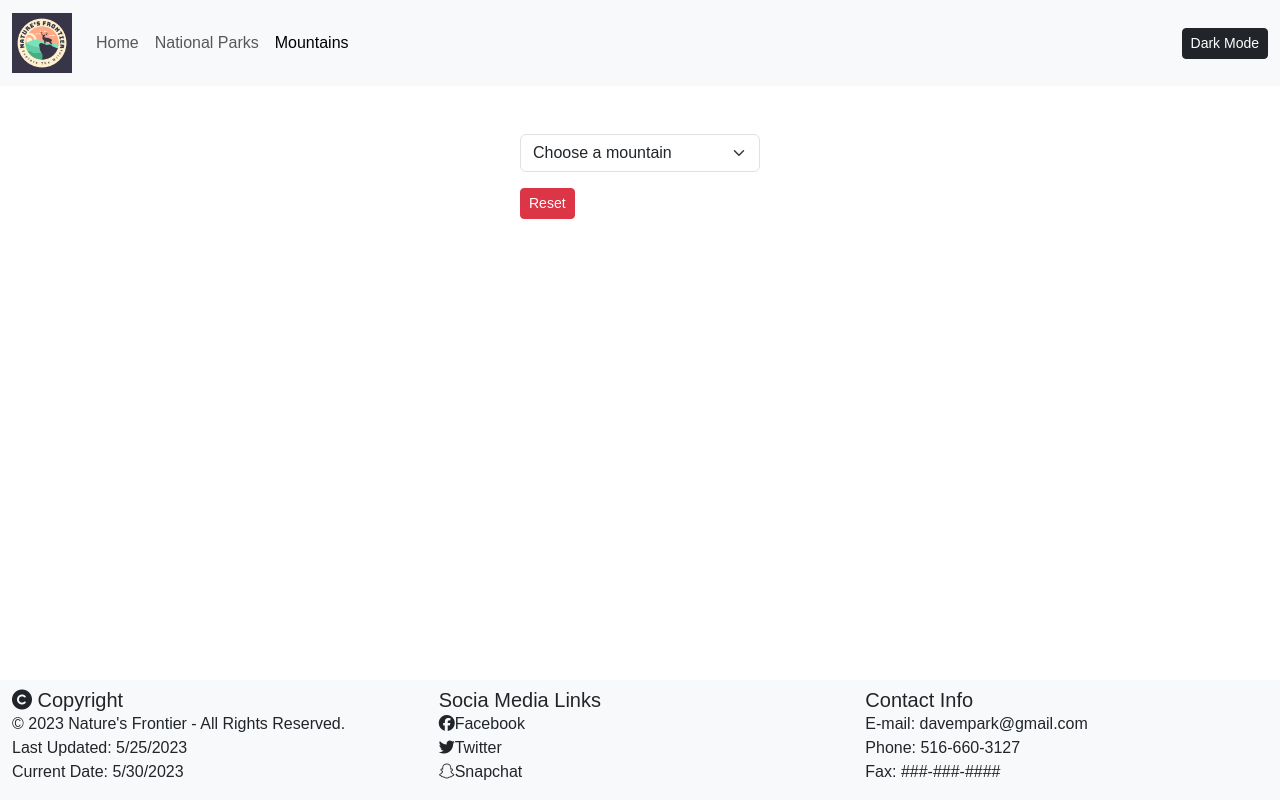
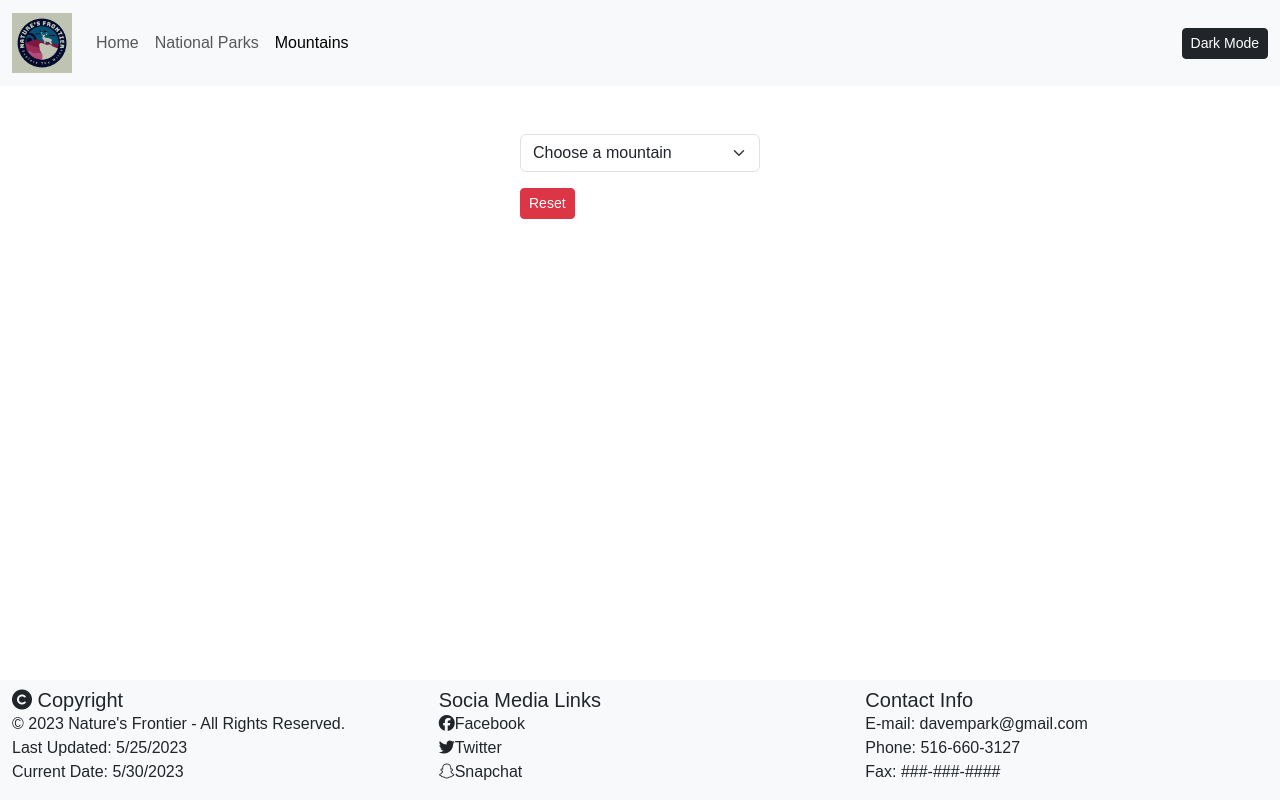
Before and after one commit to davempark09/capstone2-enjoy-the-outdoors, a plain HTML site: page mountainInfoPage/index.html in a window 1280 px wide. Drawn offline with nearby package versions, Linux system fonts and the light colour scheme.

Commit message:
Added logo class

```diff
--- a/mountainInfoPage/index.html
+++ b/mountainInfoPage/index.html
@@ -25,7 +25,7 @@
         <header>
             <nav class="navbar navbar-expand-sm bg-body-tertiary">
                 <div class="container-fluid">
-                    <a class="navbar-brand" href="/"><img src="/myImages/logo.png" alt="Site Logo" width="60"
+                    <a class="navbar-brand logo" href="/"><img src="/myImages/logo.png" alt="Site Logo" width="60"
                             height="60"></a>
                     <button class="navbar-toggler" type="button" data-bs-toggle="collapse" data-bs-target="#navbarNav"
                         aria-controls="navbarNav" aria-expanded="false" aria-label="Toggle navigation">
```
Also changed, not shown: nationalParkSearchPage/index.html (+1 -1 lines).
